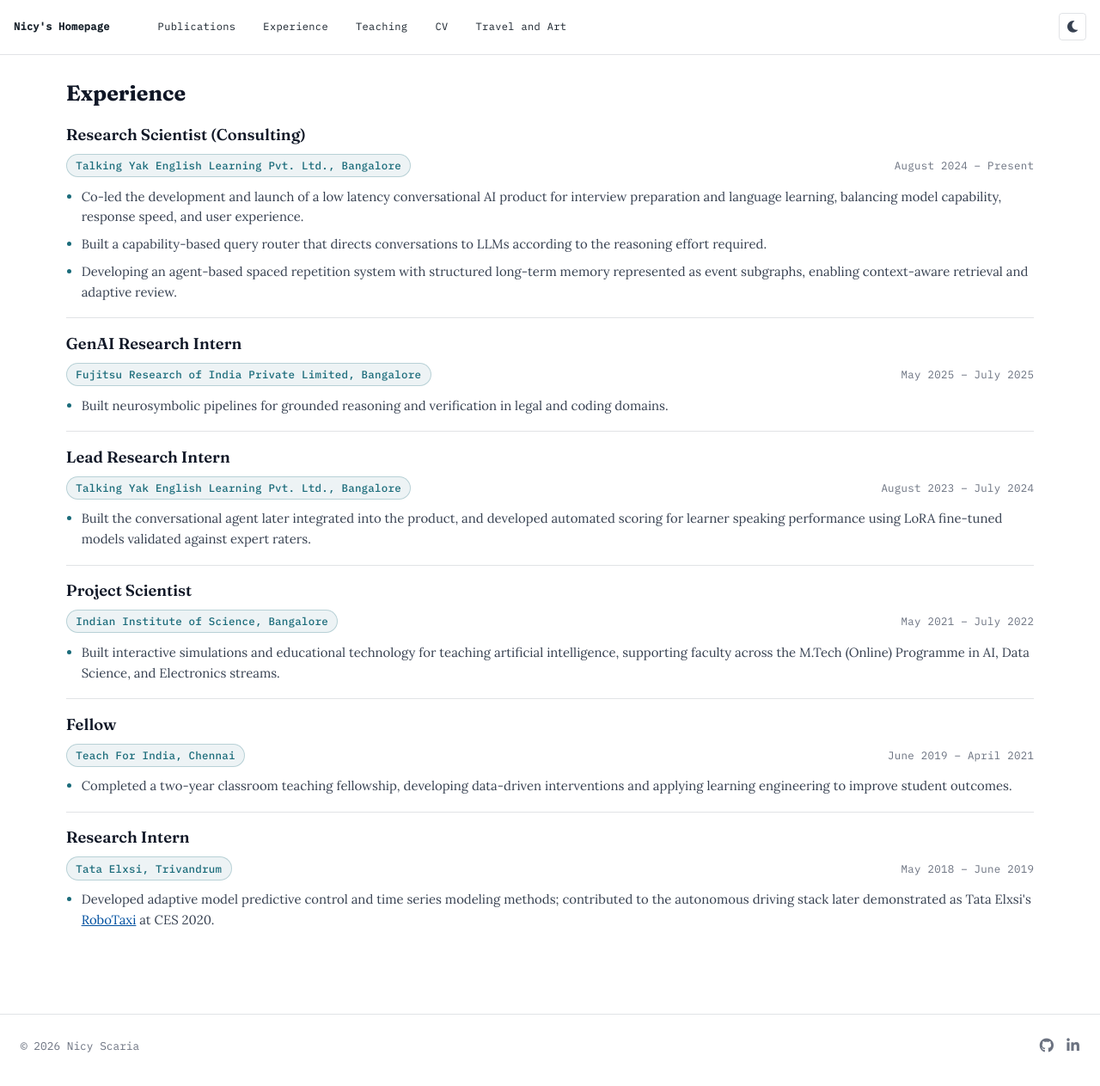
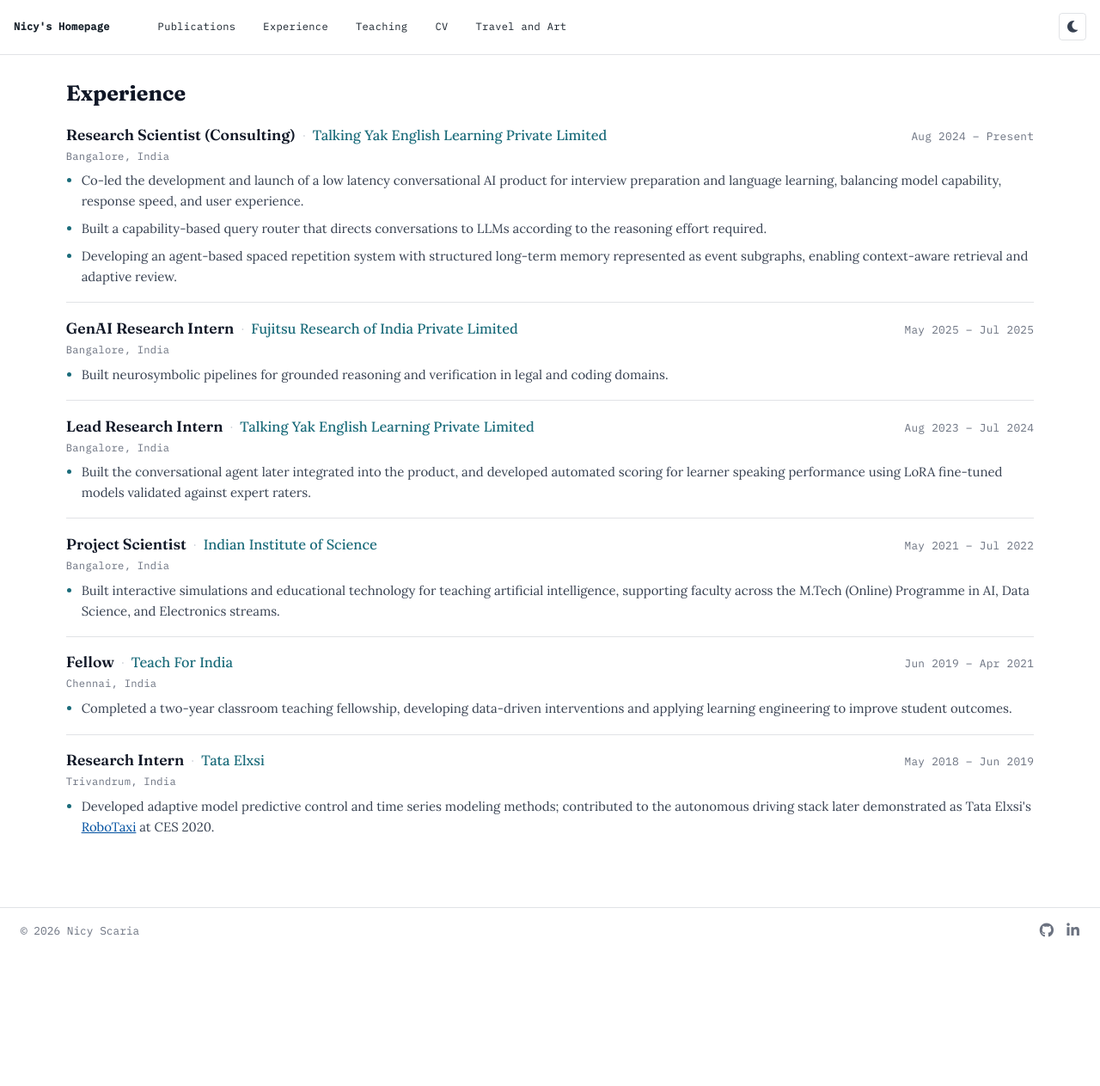
Before and after one commit to nicyscaria/nicyscaria.github.io, a Jekyll site: the page built from _pages/experience.md, in a window 1280 px wide and 1400 px high. Shown: the top 1263 px of the window at 86% size. Built offline with Jekyll 4.4.1, drawn with Linux system fonts in a browser that asks for light colours.

Commit message:
Update layout

```diff
--- a/_pages/experience.md
+++ b/_pages/experience.md
@@ -10,8 +10,15 @@ author_profile: false
 <div class="teach-list">
 
 <article class="teach-entry">
-  <h3 class="teach-entry__title">Research Scientist (Consulting)</h3>
-  <p class="teach-entry__meta"><span class="teach-entry__org">Talking Yak English Learning Pvt. Ltd., Bangalore</span><span>August 2024 &ndash; Present</span></p>
+  <div class="teach-entry__header">
+    <div class="teach-entry__role-wrap">
+      <h3 class="teach-entry__title">Research Scientist (Consulting)</h3>
+      <span class="teach-entry__sep">&middot;</span>
+      <span class="teach-entry__org">Talking Yak English Learning Private Limited</span>
+    </div>
+    <span class="teach-entry__date">Aug 2024 &ndash; Present</span>
+  </div>
+  <p class="teach-entry__loc">Bangalore, India</p>
   <ul class="teach-entry__items">
     <li>Co-led the development and launch of a low latency conversational AI product for interview preparation and language learning, balancing model capability, response speed, and user experience.</li>
     <li>Built a capability-based query router that directs conversations to LLMs according to the reasoning effort required.</li>
@@ -20,40 +27,75 @@ author_profile: false
 </article>
 
 <article class="teach-entry">
-  <h3 class="teach-entry__title">GenAI Research Intern</h3>
-  <p class="teach-entry__meta"><span class="teach-entry__org">Fujitsu Research of India Private Limited, Bangalore</span><span>May 2025 &ndash; July 2025</span></p>
+  <div class="teach-entry__header">
+    <div class="teach-entry__role-wrap">
+      <h3 class="teach-entry__title">GenAI Research Intern</h3>
+      <span class="teach-entry__sep">&middot;</span>
+      <span class="teach-entry__org">Fujitsu Research of India Private Limited</span>
+    </div>
+    <span class="teach-entry__date">May 2025 &ndash; Jul 2025</span>
+  </div>
+  <p class="teach-entry__loc">Bangalore, India</p>
   <ul class="teach-entry__items">
     <li>Built neurosymbolic pipelines for grounded reasoning and verification in legal and coding domains.</li>
   </ul>
 </article>
 
 <article class="teach-entry">
-  <h3 class="teach-entry__title">Lead Research Intern</h3>
-  <p class="teach-entry__meta"><span class="teach-entry__org">Talking Yak English Learning Pvt. Ltd., Bangalore</span><span>August 2023 &ndash; July 2024</span></p>
+  <div class="teach-entry__header">
+    <div class="teach-entry__role-wrap">
+      <h3 class="teach-entry__title">Lead Research Intern</h3>
+      <span class="teach-entry__sep">&middot;</span>
+      <span class="teach-entry__org">Talking Yak English Learning Private Limited</span>
+    </div>
+    <span class="teach-entry__date">Aug 2023 &ndash; Jul 2024</span>
+  </div>
+  <p class="teach-entry__loc">Bangalore, India</p>
   <ul class="teach-entry__items">
     <li>Built the conversational agent later integrated into the product, and developed automated scoring for learner speaking performance using LoRA fine-tuned models validated against expert raters.</li>
   </ul>
 </article>
 
 <article class="teach-entry">
-  <h3 class="teach-entry__title">Project Scientist</h3>
-  <p class="teach-entry__meta"><span class="teach-entry__org">Indian Institute of Science, Bangalore</span><span>May 2021 &ndash; July 2022</span></p>
+  <div class="teach-entry__header">
+    <div class="teach-entry__role-wrap">
+      <h3 class="teach-entry__title">Project Scientist</h3>
+      <span class="teach-entry__sep">&middot;</span>
+      <span class="teach-entry__org">Indian Institute of Science</span>
+    </div>
+    <span class="teach-entry__date">May 2021 &ndash; Jul 2022</span>
+  </div>
+  <p class="teach-entry__loc">Bangalore, India</p>
   <ul class="teach-entry__items">
     <li>Built interactive simulations and educational technology for teaching artificial intelligence, supporting faculty across the M.Tech (Online) Programme in AI, Data Science, and Electronics streams.</li>
   </ul>
 </article>
 
 <article class="teach-entry">
-  <h3 class="teach-entry__title">Fellow</h3>
-  <p class="teach-entry__meta"><span class="teach-entry__org">Teach For India, Chennai</span><span>June 2019 &ndash; April 2021</span></p>
+  <div class="teach-entry__header">
+    <div class="teach-entry__role-wrap">
+      <h3 class="teach-entry__title">Fellow</h3>
+      <span class="teach-entry__sep">&middot;</span>
+      <span class="teach-entry__org">Teach For India</span>
+    </div>
+    <span class="teach-entry__date">Jun 2019 &ndash; Apr 2021</span>
+  </div>
+  <p class="teach-entry__loc">Chennai, India</p>
   <ul class="teach-entry__items">
     <li>Completed a two-year classroom teaching fellowship, developing data-driven interventions and applying learning engineering to improve student outcomes.</li>
   </ul>
 </article>
 
 <article class="teach-entry">
-  <h3 class="teach-entry__title">Research Intern</h3>
-  <p class="teach-entry__meta"><span class="teach-entry__org">Tata Elxsi, Trivandrum</span><span>May 2018 &ndash; June 2019</span></p>
+  <div class="teach-entry__header">
+    <div class="teach-entry__role-wrap">
+      <h3 class="teach-entry__title">Research Intern</h3>
+      <span class="teach-entry__sep">&middot;</span>
+      <span class="teach-entry__org">Tata Elxsi</span>
+    </div>
+    <span class="teach-entry__date">May 2018 &ndash; Jun 2019</span>
+  </div>
+  <p class="teach-entry__loc">Trivandrum, India</p>
   <ul class="teach-entry__items">
     <li>Developed adaptive model predictive control and time series modeling methods; contributed to the autonomous driving stack later demonstrated as Tata Elxsi's <a href="https://www.youtube.com/watch?v=Ohj8aYOyXlA">RoboTaxi</a> at CES 2020.</li>
   </ul>
--- a/_sass/_base.scss
+++ b/_sass/_base.scss
@@ -10,7 +10,7 @@ html {
 body {
   margin: 0;
   padding: 0;
-  padding-bottom: 9em;
+  padding-bottom: 2em;
   color: $text-color;
   font-family: $global-font-family;
   line-height: 1.5;
--- a/_sass/_footer.scss
+++ b/_sass/_footer.scss
@@ -5,14 +5,14 @@
 .page__footer {
   width: 100%;
   clear: both;
-  margin-top: 3em;
+  margin-top: 2rem;
   border-top: 1px solid $border-color;
   background-color: transparent;
 
   footer {
     max-width: $large;
     margin: 0 auto;
-    padding: 1.5em 1.5em 2em;
+    padding: 0.85rem 1.5rem;
 
     @include breakpoint($x-large) {
       max-width: $x-large;
--- a/_sass/_home.scss
+++ b/_sass/_home.scss
@@ -56,17 +56,18 @@
   font-size: clamp(1.02rem, 0.95rem + 0.4vw, 1.2rem);
   border-left: 2px solid $accent-color;
   padding-left: 1rem;
-  max-width: 46ch;
+  max-width: 520px;
+  width: 100%;
 }
 
 .home-hero__focus {
-  margin-top: 1rem;
+  margin-top: 1.1rem;
   font-family: $label-mono;
-  font-size: 0.72rem;
-  letter-spacing: 0.04em;
+  font-size: 0.76rem;
+  letter-spacing: 0.03em;
   color: $gray;
-  line-height: 1.8;
-  max-width: 46ch;
+  line-height: 1.85;
+  max-width: 520px;
   width: 100%;
 }
 
--- a/_sass/_teach-list.scss
+++ b/_sass/_teach-list.scss
@@ -12,41 +12,55 @@
 
   &:first-child { border-top: none; padding-top: 0; }
 
+  &__header {
+    display: flex;
+    justify-content: space-between;
+    align-items: baseline;
+    flex-wrap: wrap;
+    gap: 0.5em 1.5em;
+    margin-bottom: 0.2em;
+  }
+
+  &__role-wrap {
+    display: flex;
+    align-items: baseline;
+    flex-wrap: wrap;
+    gap: 0.35em 0.5em;
+  }
+
   &__title {
-    font-size: 1.15rem;
+    font-size: 1.1rem;
     font-weight: 600;
-    line-height: 1.35;
-    margin: 0 0 0.5em;
+    line-height: 1.3;
+    margin: 0;
     color: $text-color;
   }
 
-  &__meta {
-    margin: 0 0 0.85em;
+  &__sep {
+    color: $light-gray;
+    font-size: 0.95em;
+  }
+
+  &__org {
+    font-size: 1.02rem;
+    font-weight: 500;
+    color: $accent-color;
+  }
+
+  &__date {
     font-family: $label-mono;
-    font-size: 0.78rem;
+    font-size: 0.8rem;
     color: $gray;
-    display: flex;
-    align-items: center;
-    justify-content: space-between;
-    flex-wrap: wrap;
-    gap: 0.6em 1em;
+    letter-spacing: 0.02em;
+    white-space: nowrap;
+  }
 
-    .teach-entry__org {
-      display: inline-flex;
-      align-items: center;
-      padding: 0.2rem 0.65rem;
-      background-color: rgba(26, 107, 122, 0.08);
-      color: $accent-color;
-      border: 1px solid rgba(26, 107, 122, 0.25);
-      border-radius: 999px;
-      font-weight: 500;
-      letter-spacing: 0.02em;
-    }
-
-    span:last-child {
-      color: $gray;
-      letter-spacing: 0.02em;
-    }
+  &__loc {
+    margin: 0 0 0.6em;
+    font-family: $label-mono;
+    font-size: 0.76rem;
+    color: $gray;
+    letter-spacing: 0.02em;
   }
 
   &__instructor {
--- a/_sass/_variables.scss
+++ b/_sass/_variables.scss
@@ -331,18 +331,17 @@ html[data-theme="dark"] {
       color: #f8fafc;
     }
 
-    &__meta {
+    &__sep {
+      color: rgba(255, 255, 255, 0.2);
+    }
+
+    &__org {
+      color: #38bdf8;
+    }
+
+    &__date,
+    &__loc {
       color: #94a3b8;
-
-      .teach-entry__org {
-        background-color: rgba(20, 184, 166, 0.12);
-        color: #2dd4bf;
-        border-color: rgba(20, 184, 166, 0.3);
-      }
-
-      span:last-child {
-        color: #94a3b8;
-      }
     }
 
     &__instructor {
@@ -363,7 +362,7 @@ html[data-theme="dark"] {
       color: #cbd5e1;
 
       li::marker {
-        color: #2dd4bf;
+        color: #38bdf8;
       }
     }
 
```
